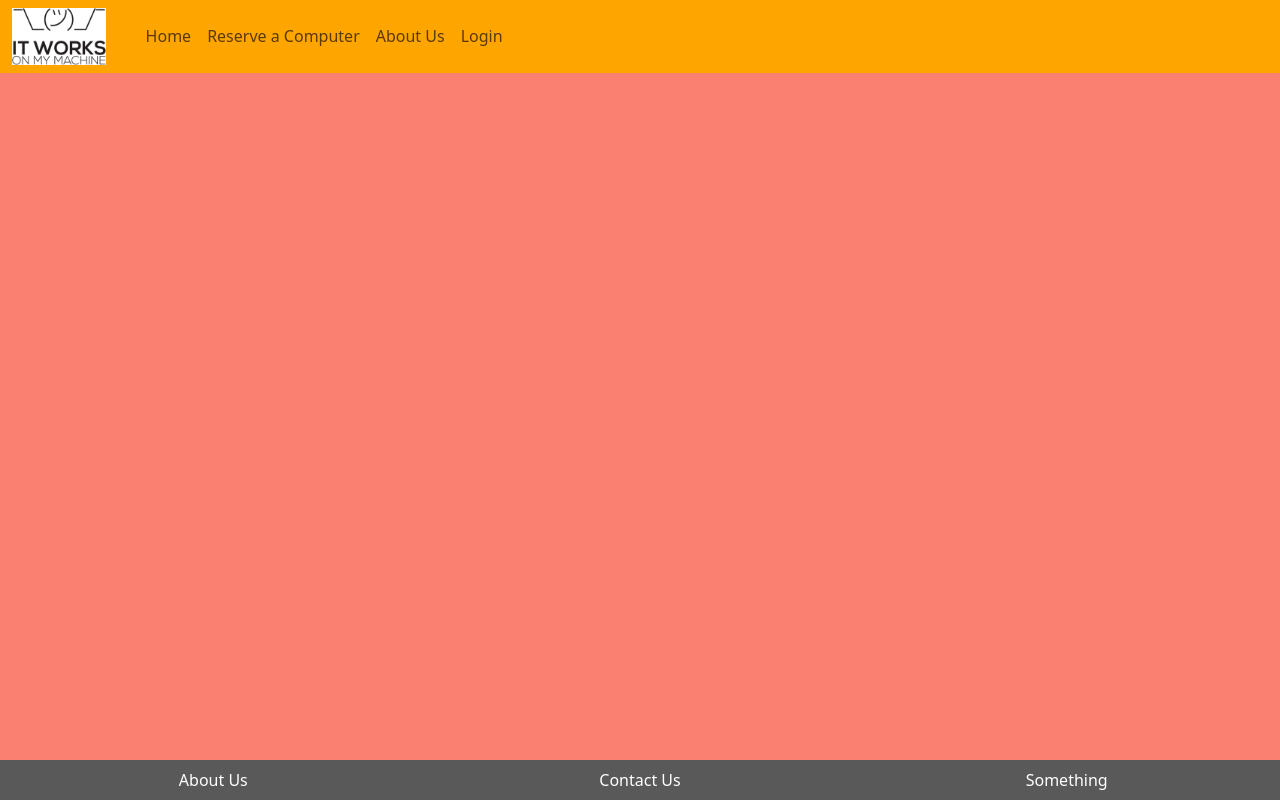
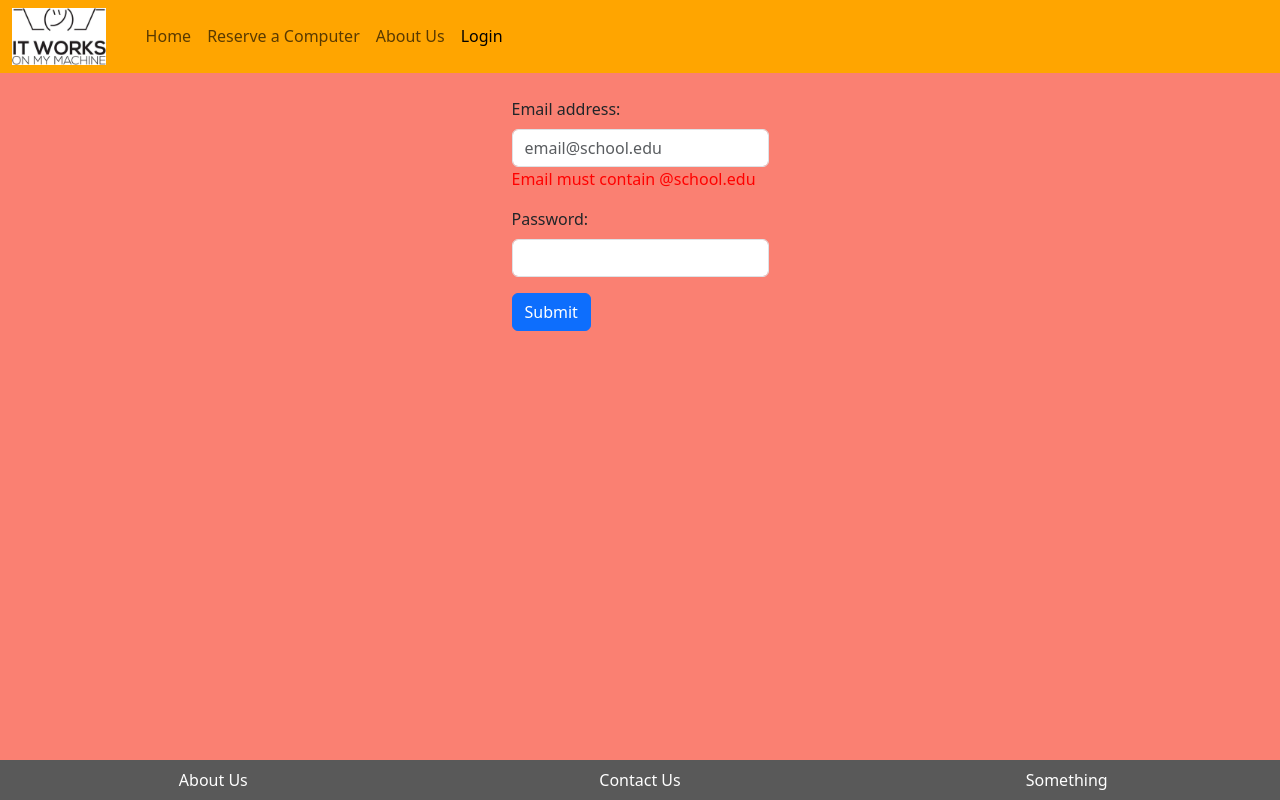
Before and after one commit to GilbertS03/CSC_4990_Capstone, a React (Vite) app in the folder app-frontend/: page /login in a window 1280 px wide. Built offline with nearby package versions, Linux system fonts and the light colour scheme.

Commit message:
Created email and password handler. Working on sending request to backend

```diff
--- a/app-frontend/src/App.css
+++ b/app-frontend/src/App.css
@@ -18,3 +18,7 @@ nav{
     color: white;
     text-decoration: none;
 }
+.loginPageError{
+    color: red;
+    display: none;
+}
--- a/app-frontend/src/App.jsx
+++ b/app-frontend/src/App.jsx
@@ -2,6 +2,7 @@ import { Routes, Route } from 'react-router-dom'
 import Navbar from './components/Navbar'
 import Footer from './components/Footer'
 import Home from './components/Home'
+import Login from './components/Login'
 
 function App() {
 
@@ -11,7 +12,7 @@ function App() {
       <div className='flex-grow-1 py-4'>
         <Routes>
           <Route path='/' element={<Home />}></Route>
-          {/* <Route path='login' element={<Login />}></Route> */}
+          <Route path='login' element={<Login />}></Route>
         </Routes>
       </div>
       <Footer />
--- /dev/null
+++ b/app-frontend/src/components/EmailField.jsx
@@ -0,0 +1,36 @@
+import { useState, useEffect } from 'react';
+
+function EmailField({ sendDataToLogin }){
+
+    const [ emailInputValue, setEmailInputValue ] = useState('');
+    const [ renderError, setRenderError ] = useState(false);
+
+    useEffect(()=>{
+        if(!emailInputValue.includes('@') || !emailInputValue.includes('.edu'))
+            setRenderError(true);
+        else
+            setRenderError(false);
+    }, [emailInputValue])
+
+    const handleEmailChange = (e) => {
+        setEmailInputValue(e.target.value);
+        const data = [e.target.value, renderError ];
+        sendDataToLogin(data);
+
+    }
+    return(
+        <div className="mb-3">
+            <label className="form-label">Email address:</label>
+            <input
+            type="email"
+            className="form-control"
+            value={emailInputValue}
+            onChange={handleEmailChange}
+            placeholder='email@school.edu'
+            aria-describedby="emailHelp"/>
+            <span className='loginPageError' style={renderError ? {display: 'block'} : {display: 'none'}}>Email must contain @school.edu</span>
+        </div>
+    )
+}
+
+export default EmailField;
--- /dev/null
+++ b/app-frontend/src/components/Login.jsx
@@ -0,0 +1,40 @@
+import { useState } from 'react';
+import '../App.css';
+import PasswordField from './PasswordField'
+import EmailField from './EmailField';
+
+function Login(){
+  const [ emailAddress, setEmailAddress ] = useState('');
+  const [ password, setPassword ] = useState('');
+  const [ emailError, setEmailError ] = useState(false);
+
+  const handleEmail = (data) => {
+    setEmailAddress(data[0]);
+    setEmailError(data[1]);
+    console.log(data);
+  }
+  const handlePassword = (data) => {
+    setPassword(data);
+  }
+
+  const handleSubmit = async () => {
+    e.preventDefault();
+    const response = fetch('')
+  }
+
+    return (
+      <div className='d-flex justify-content-center'>
+        <form className='md-w-25' onSubmit={handleSubmit}>
+          <EmailField sendDataToLogin={handleEmail} />
+          <PasswordField sendDataToLogin={handlePassword} />
+
+          <button type="submit" className="btn btn-primary mt-3">Submit</button>
+          <div className='loginPageError mt-3'>
+            Email or password incorrect. Try again.
+          </div>
+        </form>
+      </div>
+    )
+}
+
+export default Login;
--- a/app-frontend/src/components/Navbar.jsx
+++ b/app-frontend/src/components/Navbar.jsx
@@ -37,7 +37,7 @@ function Navbar() {
                         </NavLink>
                         <NavLink
                         className='nav-link'
-                        to='/'
+                        to='/login'
                         end>
                             Login
                         </NavLink>
--- /dev/null
+++ b/app-frontend/src/components/PasswordField.jsx
@@ -0,0 +1,26 @@
+import {useState} from 'react'
+function Password({sendDataToLogin}){
+
+    const handlePasswordChange = (e) => {
+        setPasswordInputValue(e.target.value);
+        sendDataToLogin(e.target.value);
+    }
+
+
+    const [ passwordInputValue, setPasswordInputValue ] = useState('');
+
+    return (
+        <div>
+            <label className="form-label">Password:</label>
+            <input
+            type='password'
+            value={passwordInputValue}
+            onChange={handlePasswordChange}
+            className="form-control"
+            onPaste={(e) => e.preventDefault()}
+            onCopy={(e) => e.preventDefault()}/>
+        </div>
+    )
+}
+
+export default Password;
```
